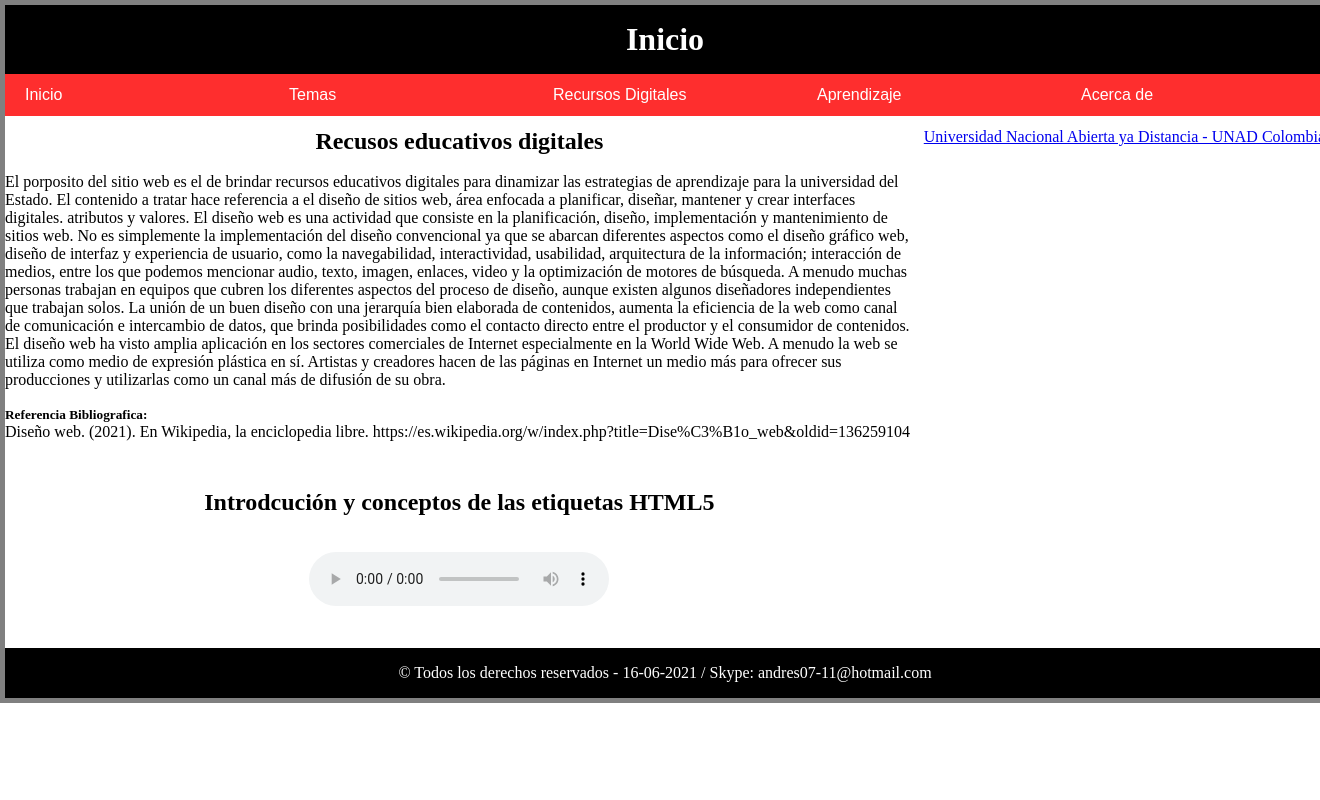
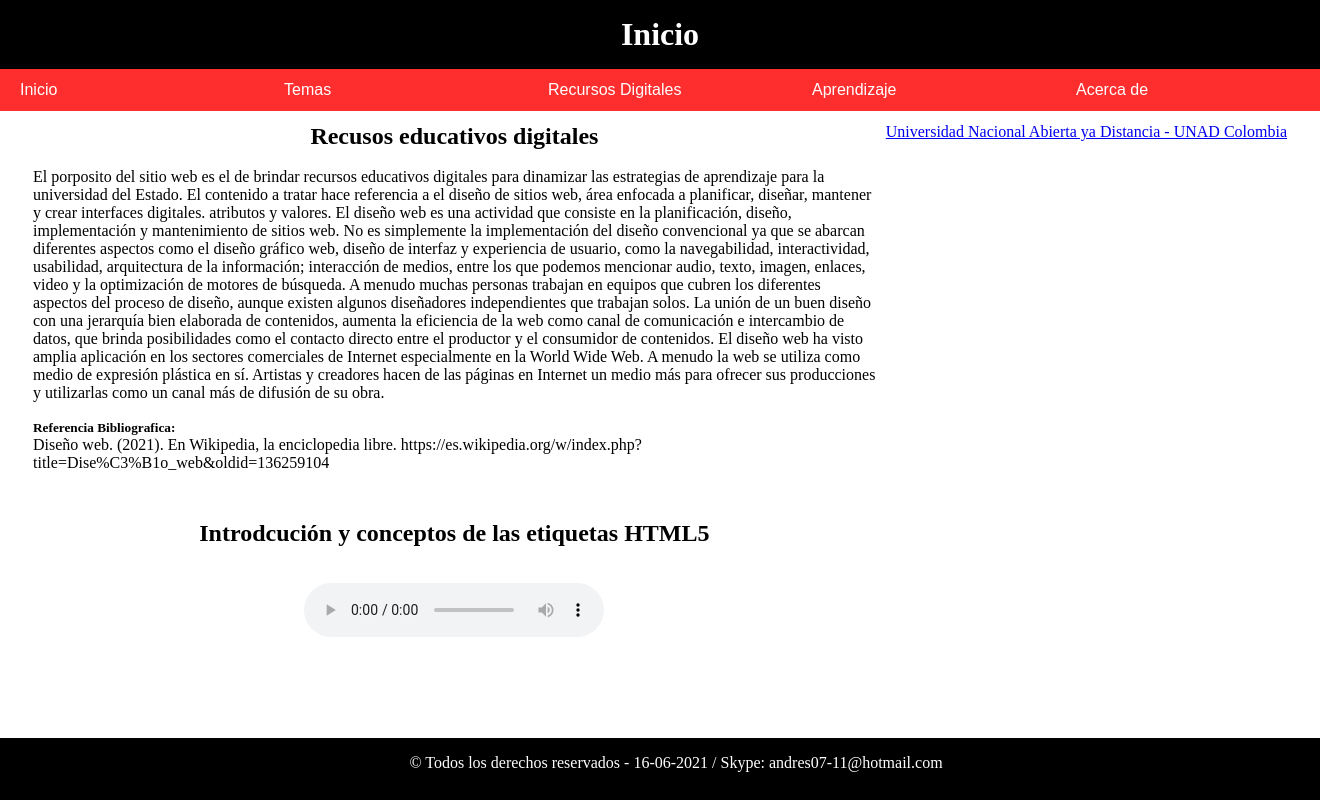
Before and after one commit to Dev-Andres-Prieto/DSW-AndresPrieto, a PHP site: page /fase3/recursodigital1.html in a window 1320 px wide; the page is wider, and only the part inside the window is pictured. Run offline with PHP 8.4, Linux system fonts and the light colour scheme; some libraries are stand-ins or nearby versions.

Commit message:
Ultimate

```diff
--- a/fase3/miestilo.css
+++ b/fase3/miestilo.css
@@ -1,7 +1,7 @@
 .box {
 
   width: 100%;
-  border: 5px solid grey;
+  border: 0px solid grey;
   margin:0px
 
 
@@ -37,7 +37,7 @@
 
 }
 
-header,footer{
+header{
   padding: 1em;
   color: white;
   background-color: black;
@@ -45,7 +45,18 @@ header,footer{
   text-align: center;
 }
 
-
+footer{
+  padding: 1em;
+  color: white;
+  background-color: black;
+  clear:left;
+  text-align: center;
+  position:fixed;
+   left:0px;
+   bottom:0px;
+   height:30px;
+   width:100%;
+}
 
 
 .nav > li {
--- a/fase3/recursodigital1.html
+++ b/fase3/recursodigital1.html
@@ -53,7 +53,7 @@
       </div>
       <br>  <br>  <br>
 
-          <div class="wrapper" style="t width: 95%; margin-left: auto; margin-right: auto;">
+          <div class="wrapper" style="width: 95%; margin-left: auto; margin-right: auto;">
 
             <div id="section">
             <section>
```
